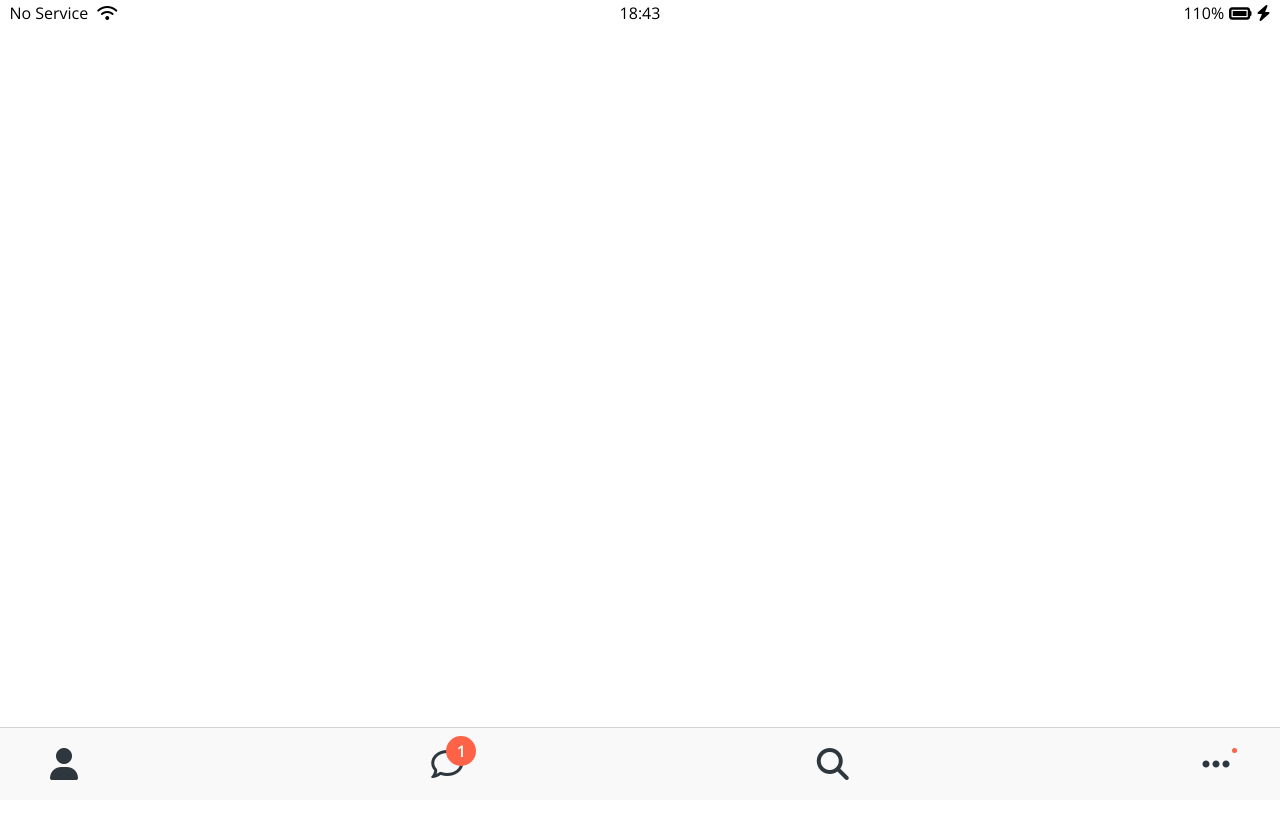
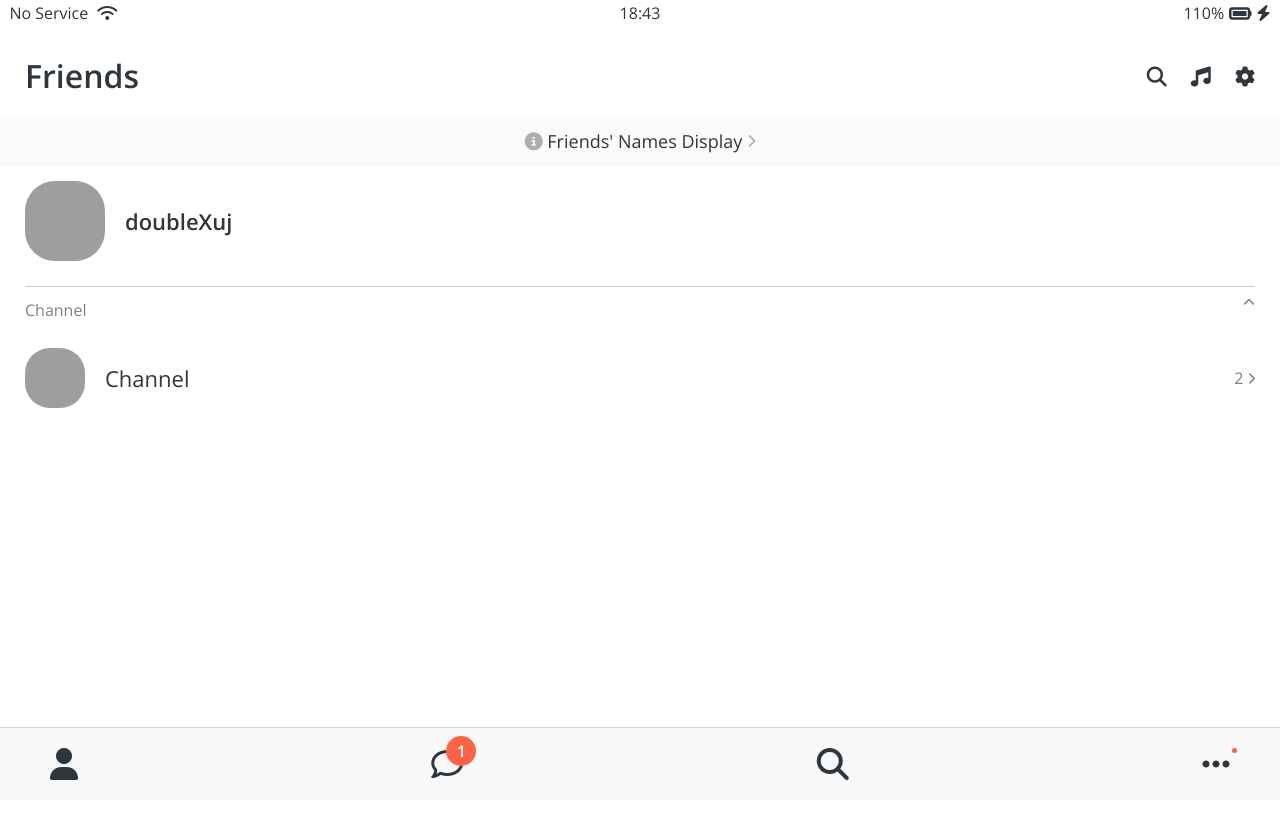
Before and after one commit to doublexuj/kakao-clone, a plain HTML site: page friends.html in a window 1280 px wide. Shown: the top 818 px of the page. Drawn offline with nearby package versions, Linux system fonts and the light colour scheme; grey boxes are pictures that could not be loaded.

Commit message:
Update Friends Screen

```diff
--- /dev/null
+++ b/css/components/screen-header.css
@@ -0,0 +1,16 @@
+.screen-header {
+  display: flex;
+  justify-content: space-between;
+  align-items: center;
+  padding: var(--horizontal-space);
+  padding-top: 60px;
+}
+
+.screen-header__title {
+  font-size: 32px;
+  font-weight: 600;
+}
+
+.screen-header__icons span {
+  margin-left: 20px;
+}
--- /dev/null
+++ b/css/components/user-component.css
@@ -0,0 +1,46 @@
+.user-component {
+  justify-content: space-between;
+}
+
+.user-component,
+.user-component__column:first-child {
+  display: flex;
+  align-items: center;
+}
+
+.user-component__avatar {
+  width: 70px;
+  height: 70px;
+  border-radius: 30px;
+  margin-right: 20px;
+}
+
+.user-component__title {
+  font-weight: 600;
+  font-size: 22px;
+}
+
+.user-component__subtitle {
+  margin-top: 8px;
+  font-size: 17px;
+  color: rgba(0, 0, 0, 0.5);
+}
+
+.user-component__avatar--xl {
+  width: 80px;
+  height: 80px;
+}
+
+.user-component__avatar--sm {
+  width: 60px;
+  height: 60px;
+  border-radius: 25px;
+}
+
+.user-component__title--not-bold {
+  font-weight: 400;
+}
+
+.user-component__column:last-child {
+  color: rgba(0, 0, 0, 0.5);
+}
--- /dev/null
+++ b/css/screens/friends.css
@@ -0,0 +1,29 @@
+#friends-display-link {
+  text-align: center;
+  display: block;
+  background-color: #fafafa;
+  padding: 15px 0px;
+  font-size: 18px;
+  margin-bottom: 15px;
+}
+
+#friends-display-link i {
+  color: rgba(0, 0, 0, 0.3);
+}
+
+.friends_screen {
+  padding: 0px var(--horizontal-space);
+}
+
+.friends-screen__channel {
+  margin-top: 25px;
+  border-top: 1px solid rgba(0, 0, 0, 0.2);
+  padding-top: 15px;
+}
+
+.friends_screen__channel-header {
+  margin-bottom: 30px;
+  display: flex;
+  justify-content: space-between;
+  color: rgba(0, 0, 0, 0.5);
+}
--- a/css/styles.css
+++ b/css/styles.css
@@ -6,11 +6,14 @@
 /* Components */
 @import "components/status-bar.css";
 @import "components/nav-bar.css";
+@import "components/screen-header.css";
+@import "components/user-component.css";
 
 /* Screens */
 @import "screens/login.css";
+@import "screens/friends.css";
 
 body {
+  color: #2e363e;
   font-family: "Open Sans", sans-serif;
-  height: 1000vh;
 }
--- a/css/variables.css
+++ b/css/variables.css
@@ -1,3 +1,4 @@
 :root {
   --yellow: #fae100;
+  --horizontal-space: 25px;
 }
--- a/friends.html
+++ b/friends.html
@@ -21,6 +21,52 @@
             <i class="fas fa-bolt"></i>
         </div>
     </div>
+
+    <header class="screen-header">
+        <h1 class="screen-header__title">Friends</h1>
+        <div class="screen-header__icons">
+            <span><i class="fas fa-search fa-lg"></i></span>
+            <span><i class="fas fa-music fa-lg"></i></span>
+            <span><i class="fas fa-cog fa-lg"></i></span>
+        </div>
+
+    </header>
+
+    <a id="friends-display-link">
+        <i class="fas fa-info-circle"></i> Friends' Names Display
+        <i class="fas fa-chevron-right fa-xs"></i>
+    </a>
+
+    <main class="friends_screen">
+        <div class="user-component">
+            <div class="user-component__column">
+                <img src="https://avatars.githubusercontent.com/u/68803909" class="user-component__avatar user-component__avatar--xl" />
+                <div class="user-component__text">
+                    <h4 class="user-component__title">doubleXuj</h4>
+                    <!-- <h6 class="user-component__subtitle">this text whatever.</h6> -->
+                </div>
+            </div>
+            <div class="user-component__column"></div>
+        </div>
+        <div class="friends-screen__channel">
+            <div class="friends_screen__channel-header">
+                <span>Channel</span>
+                <i class="fas fa-chevron-up fa-xs"></i>
+            </div>
+            <div class="user-component">
+                <div class="user-component__column">
+                    <img src="https://avatars.githubusercontent.com/u/68803909" class="user-component__avatar user-component__avatar--sm" />
+                    <div class="user-component__text">
+                        <h4 class="user-component__title user-component__title--not-bold">Channel</h4>
+                    </div>
+                </div>
+                <div class="user-component__column">
+                    <span>2</span>
+                    <i class="fas fa-chevron-right fa-xs"></i>
+                </div>
+            </div>
+        </div>
+    </main>
 
     <!-- nav>ul>li*4>a -->
     <nav class="nav">
```
